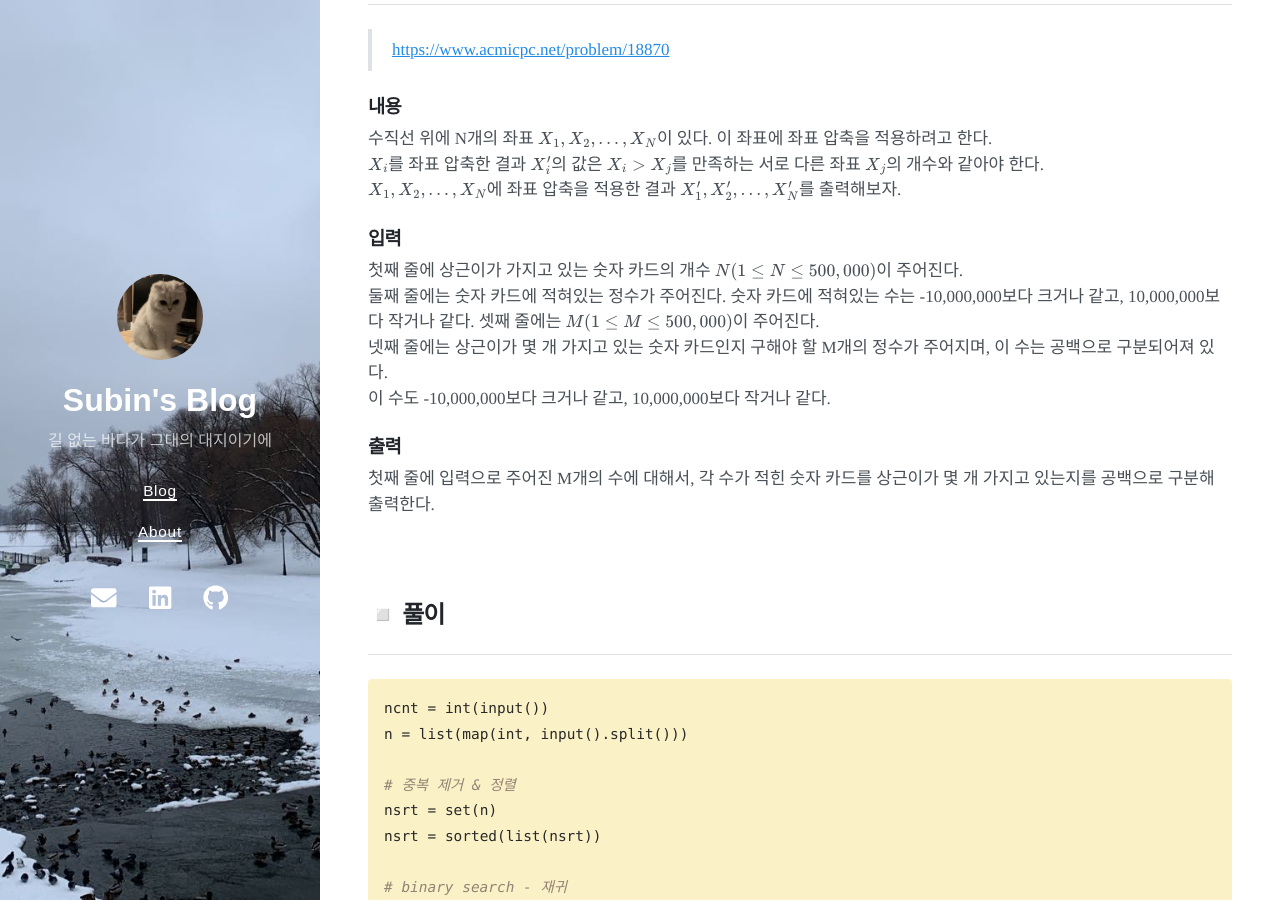
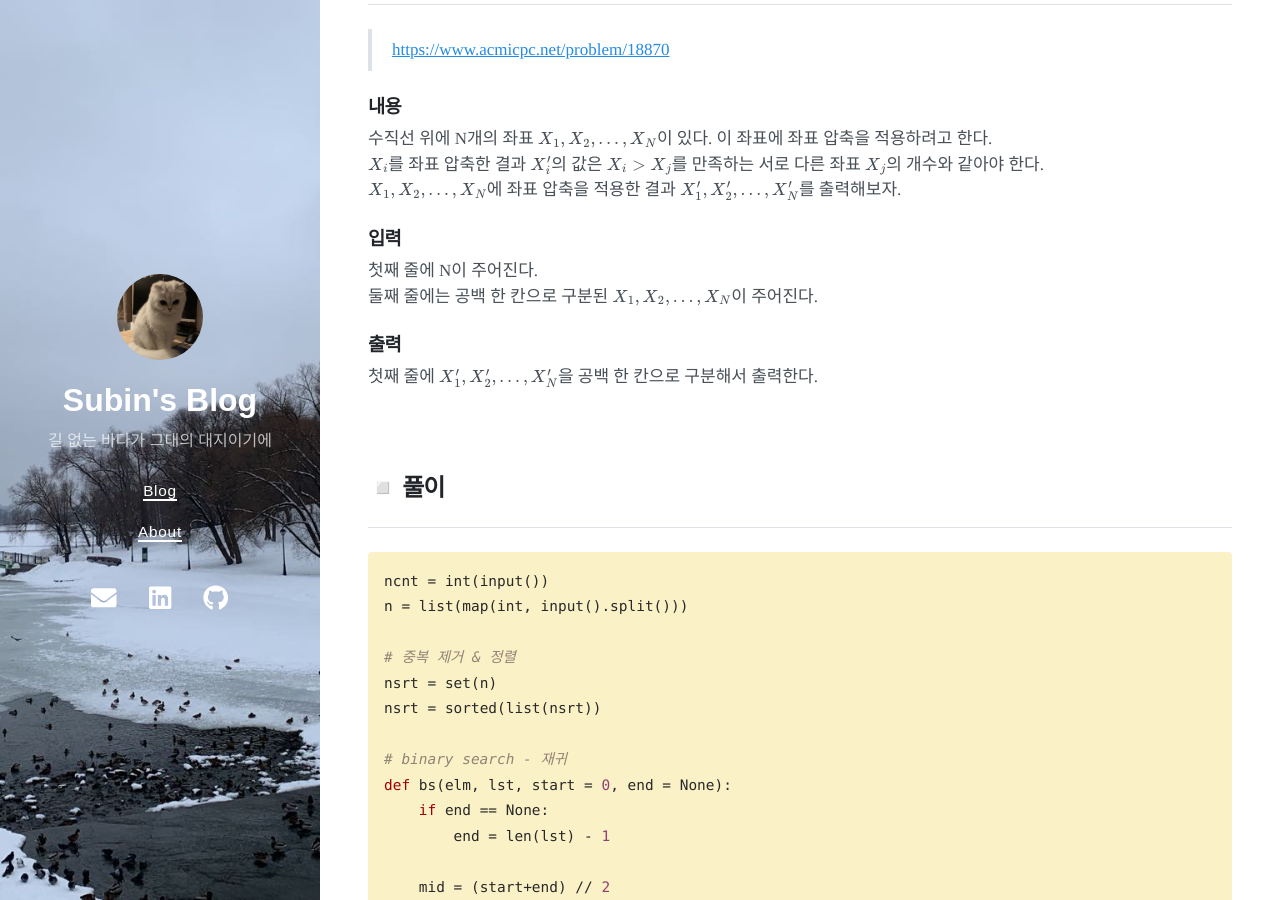
Before and after one commit to SubinJin98/SubinJin98.github.io, a Jekyll site: the page built from _posts/2023-08-02-18870번 좌표 압축.markdown, in a window 1280 px wide and 900 px high, scrolled down 495 px. Built offline with Jekyll 4.4.1, drawn with Linux system fonts in a browser that asks for light colours; nearby versions of some CDN libraries; some web fonts are replaced; formulas are drawn with MathJax 3.

Commit message:
modify post

```diff
--- a/_posts/2023-08-02-18870번 좌표 압축.markdown
+++ b/_posts/2023-08-02-18870번 좌표 압축.markdown
@@ -30,14 +30,11 @@ $X_i$를 좌표 압축한 결과 $X'_i$의 값은 $X_i > X_j$를 만족하는
 $X_1, X_2, ..., X_N$에 좌표 압축을 적용한 결과 $X'_1, X'_2, ..., X'_N$를 출력해보자.
 
 ### 입력
-첫째 줄에 상근이가 가지고 있는 숫자 카드의 개수 $N(1 ≤ N ≤ 500,000)$이 주어진다.
-둘째 줄에는 숫자 카드에 적혀있는 정수가 주어진다. 숫자 카드에 적혀있는 수는 -10,000,000보다 크거나 같고, 10,000,000보다 작거나 같다.
-셋째 줄에는 $M(1 ≤ M ≤ 500,000)$이 주어진다.
-넷째 줄에는 상근이가 몇 개 가지고 있는 숫자 카드인지 구해야 할 M개의 정수가 주어지며, 이 수는 공백으로 구분되어져 있다.
-이 수도 -10,000,000보다 크거나 같고, 10,000,000보다 작거나 같다.
+첫째 줄에 N이 주어진다.
+둘째 줄에는 공백 한 칸으로 구분된 $X_1, X_2, ..., X_N$이 주어진다.
 
 ### 출력
-첫째 줄에 입력으로 주어진 M개의 수에 대해서, 각 수가 적힌 숫자 카드를 상근이가 몇 개 가지고 있는지를 공백으로 구분해 출력한다.
+첫째 줄에 $X'_1, X'_2, ..., X'_N$을 공백 한 칸으로 구분해서 출력한다.
 <br/><br/><br/>
 
 ## ◽ 풀이
```
